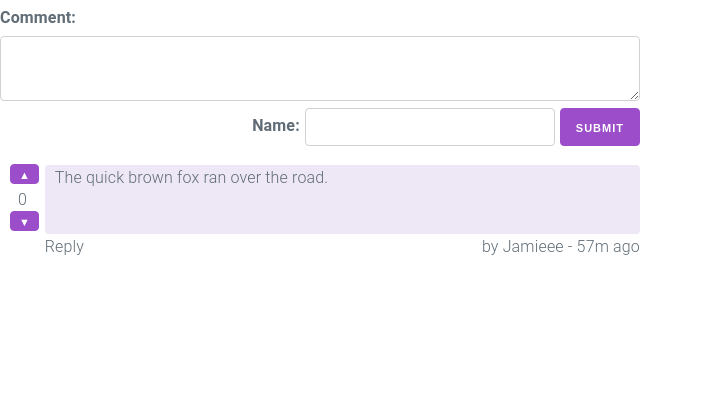
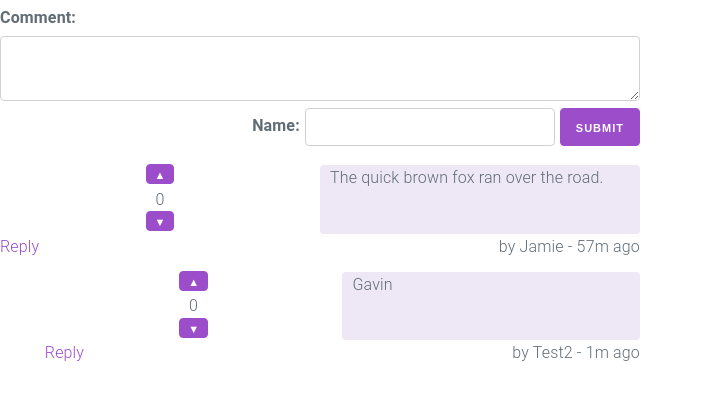
Before and after one commit to JamiePrentice/Comments, a website built with webpack: page UI/goal.html in a window 1280 px wide. Shown: the whole page, without its empty margins (0-703 px from the left). Built offline with nearby package versions, Linux system fonts and the light colour scheme.

Commit message:
UI - Updated goal.html

```diff
--- a/UI/goal.html
+++ b/UI/goal.html
@@ -22,7 +22,7 @@
         <div id="comments-list">
             <div id="comment-1" up="false" down="false">
                 <div class="row">
-                    <div class="column column-7 center">
+                    <div class="column column-4 center">
                         <button class="vote" id="comment-up-1">&#9650;</button>
                         <div class="score" id="comment-score-1">0</div>
                         <button class="vote" id="comment-down-1">&#9660;</button>
@@ -33,14 +33,25 @@
                 </div>
 
                 <div class="footer">
-                    <div class="column column-offset-7 inline">
-                        Reply
-                    </div>
+                    <a class="column column-offset-4 inline">Reply</a>
                     <div class="float-right inline">
-                        by Jamieee - 57m ago
+                        by Jamie - 57m ago
                     </div>
                 </div>
-
+                <div id="comment-2" class="reply">
+                    <div class="row">
+                        <div class="column column-4 center">
+                            <button id="comment-up-2" class="vote">▲</button>
+                            <div id="comment-score-2" class="score">0</div>
+                            <button id="comment-down-2" class="vote">▼</button>
+                        </div>
+                        <div id="comment-text" class="column comment-text">Gavin</div>
+                    </div>
+                    <div id="comment-footer-2" class="footer">
+                        <a class="column column-offset-4 inline">Reply</a>
+                        <div class="float-right inline">by Test2 - 1m ago</div>
+                    </div>
+                </div>
             </div>
         </div>
 
```
